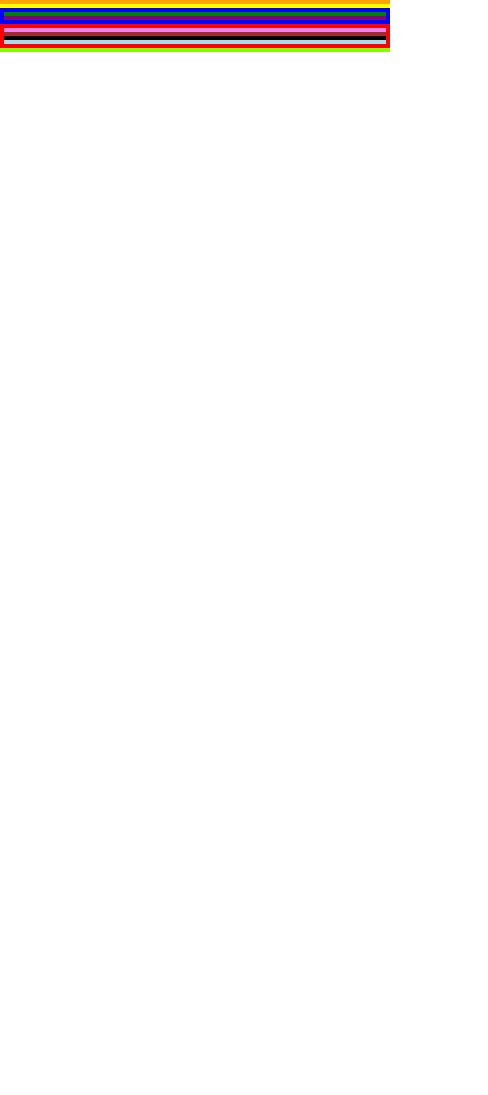
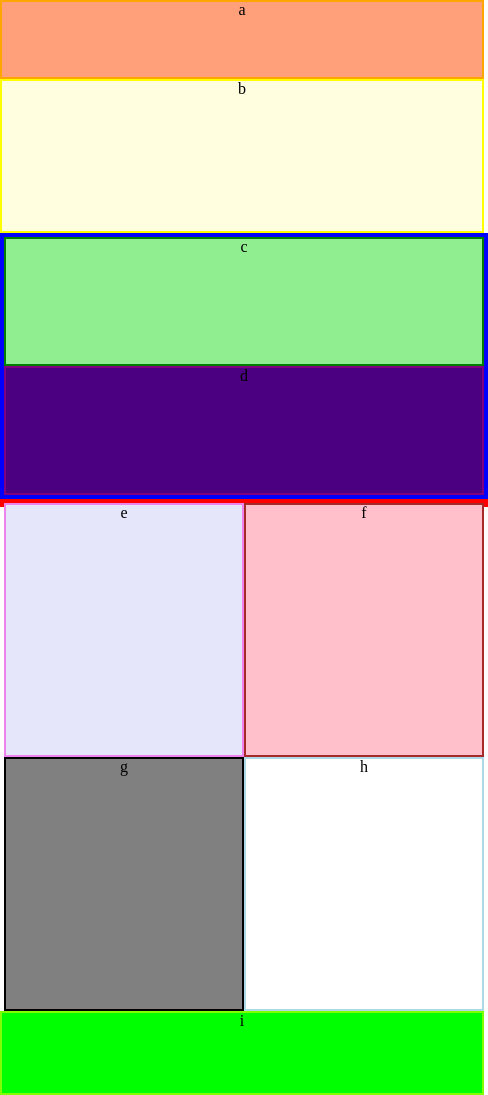
Before and after one commit to Overholtk/lab-01, a plain HTML site: page index.HTMl in a window 390 px wide. Shown: the whole page, 488 px wide, since content can reach past the window. Before the commit the page ends 844 px from the top, so only its background shows below. Drawn offline with Linux system fonts and the light colour scheme.

Commit message:
mobile styling complete

```diff
--- a/index.HTMl
+++ b/index.HTMl
@@ -6,23 +6,27 @@
   </head>
   <body>
     <header>
-        <section id="a"></section>
+        <section class = "oneWidth" id="a">a</section>
     </header>
     <main>
-      <section id="b"></section>
-      <div id="blockOne">
-        <section id="c"></section>
-        <section id="d"></section>
+      <section class = "oneWidth" id="b">b</section>
+      <div class = "oneWidth" id="blockOne">
+        <section id="c">c</section>
+        <section id="d">d</section>
       </div>
-      <div id="blockTwo">
-        <section id="e"></section>
-        <section id="f"></section>
-        <section id="g"></section>
-        <section id="h"></section>
+      <div class = "oneWidth" id= "blockTwo">
+        <div id= "leftSide">
+          <section id="e">e</section>
+          <section id="g">g</section>
+        </div>
+        <div id= "rightSide">
+          <section id="f">f</section>
+          <section id="h">h</section>
+        </div>
       </div>
     </main>
     <footer>
-      <section id="i"></section>
+      <section class = "oneWidth" id="i">i</section>
     </footer>
   </body>
 </html>
--- a/styles/layout.css
+++ b/styles/layout.css
@@ -51,3 +51,40 @@
 #blockTwo {
   border: solid 4px red;
 }
+
+
+/* END DELETABLE STYLING */
+
+#a {
+  height: 75px;
+}
+
+#b {
+  height: 150px;
+}
+
+#blockOne section{
+  height: 125px;
+}
+#blockTwo section{
+  width: 236px;
+  height: 250px;
+}
+#leftSide {
+  float: left;
+}
+#rightSide{
+  float: right;
+}
+
+.oneWidth{
+  width: 480px;
+}
+#i{
+  height: 80px;
+  position: absolute;
+  top: 1011px;
+}
+*{
+  text-align: center;
+}
```
